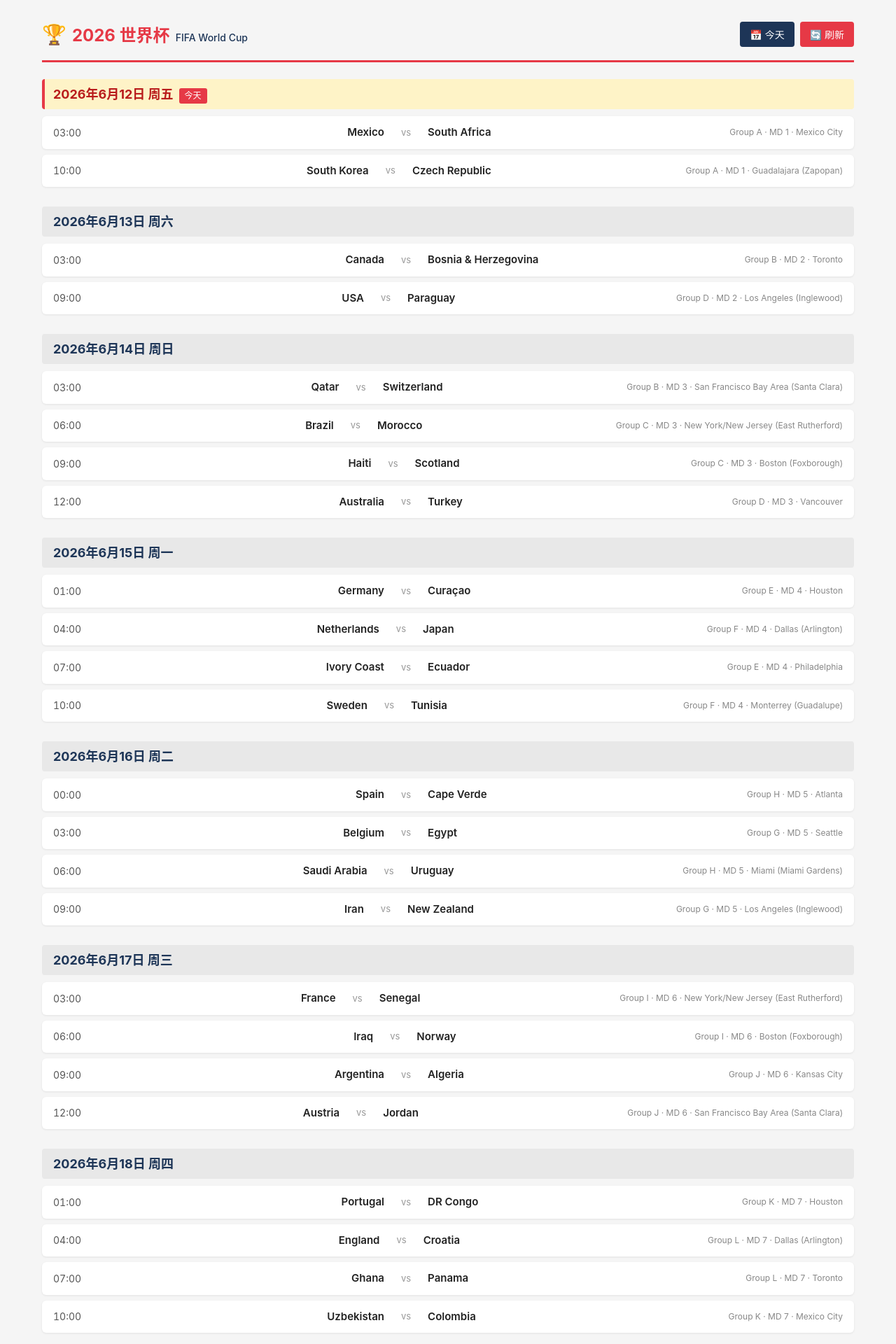
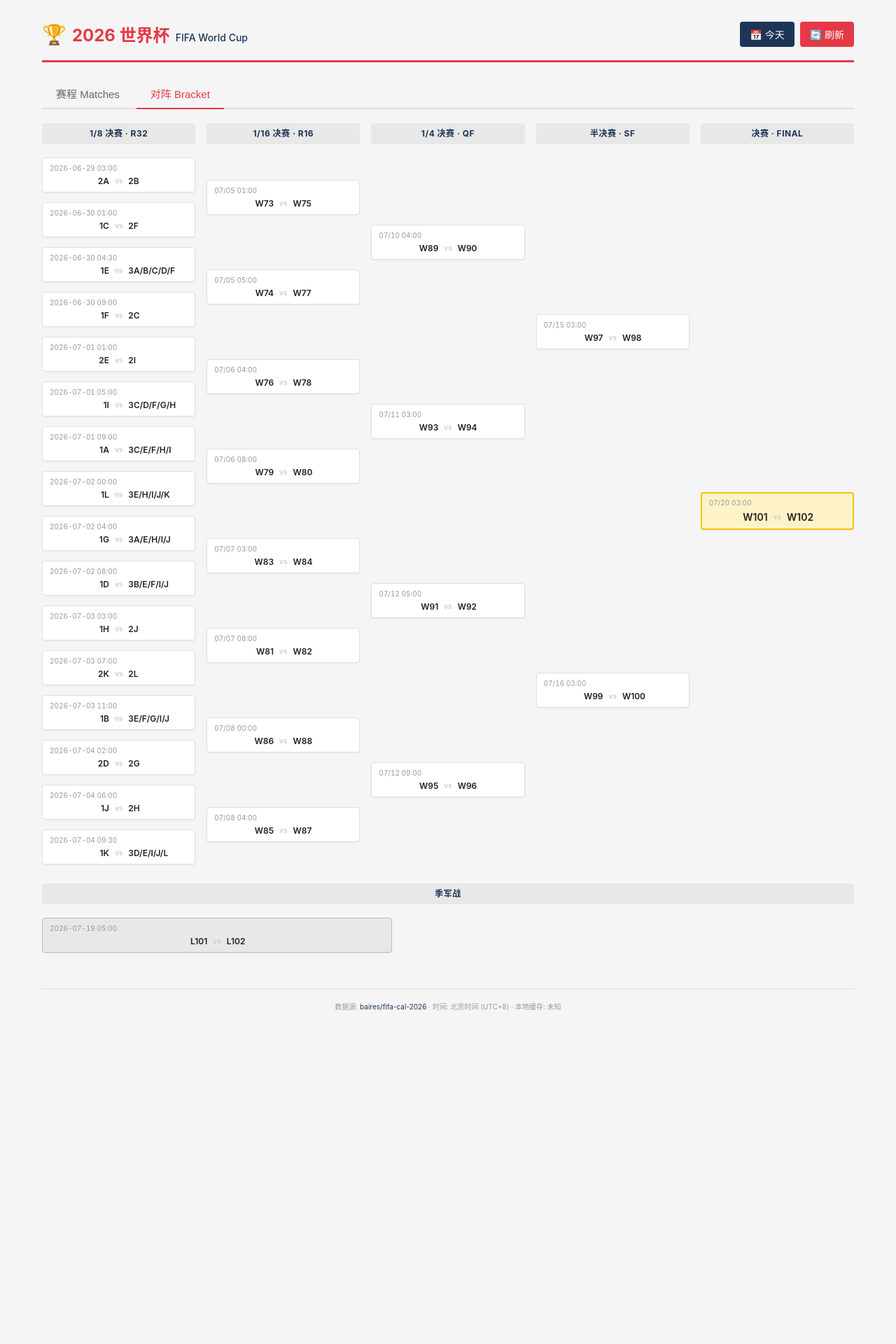
Before and after one commit to tjqiulu/2026worldCupCoverage, a Flask app: page / in a window 1280 px wide. Shown: the top 1920 px of the page at 70% size. After the commit the page ends 1443 px from the top, so only its background shows below. Run offline with Flask 3, Linux system fonts and the light colour scheme.

Commit message:
feat(2026worldCup): add Bracket view for knockout stage (AGE Plan 003)
User feedback after Plan 002: wanted classic tournament bracket
to easily see group origins and matchup relationships.

UI:
- Tab nav: '赛程 Matches' / '对阵 Bracket' (Bracket is default)
- Bracket view: 5-column CSS grid showing R32 → R16 → QF → SF → Final
- Each column's cards vertically centered via grid-row span math
  (R32=1, R16=2, QF=4, SF=8, Final=16)
- Third place match shown as single column below bracket
- Horizontal scroll on narrow screens
- Final card visually distinct (gold tint), Third card greyed
- 3rd-place match separated visually

Data flow:
- No backend changes — same /api/matches endpoint
- Frontend filters allMatches by stage client-side
- Same Beijing time conversion as Matches view
- Click '今天' auto-switches to Matches view then scrolls

Verified:
- 39/39 pytest pass
- All 4 endpoints 200 OK
- Bracket data: 16 R32 + 8 R16 + 4 QF + 2 SF + 1 Final + 1 Third = 32
- JS syntax OK (node --check)
- Grid-row assignments validated via simulation

Closes Plan 003.

```diff
--- a/2026worldCupCoverage/src/static/css/main.css
+++ b/2026worldCupCoverage/src/static/css/main.css
@@ -223,3 +223,183 @@ footer a {
 footer a:hover {
     text-decoration: underline;
 }
+
+/* === Plan 003: Tabs + Bracket === */
+
+.tabs {
+    display: flex;
+    gap: 4px;
+    margin-bottom: 20px;
+    border-bottom: 2px solid #e0e0e0;
+}
+
+.tab {
+    padding: 10px 20px;
+    background: transparent;
+    color: #666;
+    border: none;
+    border-radius: 4px 4px 0 0;
+    cursor: pointer;
+    font-size: 15px;
+    font-weight: 500;
+    margin-bottom: -2px;
+    border-bottom: 2px solid transparent;
+    transition: color 0.15s, border-color 0.15s, background 0.15s;
+}
+
+.tab:hover:not(.active) {
+    background: #f0f0f0;
+    color: #333;
+}
+
+.tab.active {
+    color: #E63946;
+    border-bottom-color: #E63946;
+    background: transparent;
+    cursor: default;
+}
+
+.view {
+    display: none;
+}
+
+.view.active {
+    display: block;
+}
+
+/* Bracket grid */
+.bracket-wrapper {
+    overflow-x: auto;
+    padding-bottom: 8px;
+}
+
+.bracket-labels {
+    display: grid;
+    grid-template-columns: repeat(5, minmax(150px, 1fr));
+    gap: 0 16px;
+    padding: 0 0 8px;
+    min-width: 750px;
+}
+
+.bracket-labels .label {
+    text-align: center;
+    font-size: 12px;
+    font-weight: 700;
+    color: #1D3557;
+    text-transform: uppercase;
+    letter-spacing: 0.5px;
+    padding: 6px 0;
+    background: #e8e8e8;
+    border-radius: 4px;
+}
+
+.bracket {
+    display: grid;
+    grid-template-columns: repeat(5, minmax(150px, 1fr));
+    grid-auto-rows: 56px;
+    gap: 8px 16px;
+    min-width: 750px;
+    padding: 8px 0;
+}
+
+.bracket-card {
+    background: white;
+    border: 1px solid #e0e0e0;
+    border-radius: 4px;
+    padding: 6px 10px;
+    display: flex;
+    flex-direction: column;
+    justify-content: center;
+    font-size: 12px;
+    box-shadow: 0 1px 2px rgba(0, 0, 0, 0.05);
+    align-self: center;
+    min-height: 50px;
+    overflow: hidden;
+}
+
+.bracket-card:hover {
+    box-shadow: 0 2px 6px rgba(0, 0, 0, 0.12);
+    transform: translateY(-1px);
+    transition: box-shadow 0.15s, transform 0.15s;
+}
+
+.bracket-card .bc-date {
+    color: #999;
+    font-size: 10px;
+    margin-bottom: 2px;
+    font-variant-numeric: tabular-nums;
+}
+
+.bracket-card .bc-teams {
+    display: flex;
+    justify-content: space-between;
+    align-items: center;
+    gap: 6px;
+    font-weight: 600;
+    color: #222;
+}
+
+.bracket-card .bc-team {
+    flex: 1;
+    overflow: hidden;
+    text-overflow: ellipsis;
+    white-space: nowrap;
+}
+
+.bracket-card .bc-team.home {
+    text-align: right;
+}
+
+.bracket-card .bc-vs {
+    color: #ccc;
+    font-size: 10px;
+    padding: 0 2px;
+    flex-shrink: 0;
+}
+
+.bracket-card .bc-venue {
+    color: #aaa;
+    font-size: 10px;
+    margin-top: 2px;
+    overflow: hidden;
+    text-overflow: ellipsis;
+    white-space: nowrap;
+}
+
+.bracket-card.final {
+    background: #FEF3C7;
+    border-color: #F1C40F;
+    border-width: 2px;
+}
+
+.bracket-card.final .bc-teams {
+    font-size: 14px;
+}
+
+.bracket-card.third {
+    background: #e8e8e8;
+    border-color: #bbb;
+}
+
+.bracket-single-col {
+    display: grid;
+    grid-template-columns: minmax(300px, 500px);
+    grid-auto-rows: 56px;
+    gap: 8px;
+    margin-top: 8px;
+    min-width: 300px;
+}
+
+.bracket-single-col .bracket-card {
+    grid-row: span 1;
+}
+
+@media (max-width: 640px) {
+    .tabs {
+        gap: 2px;
+    }
+    .tab {
+        padding: 8px 12px;
+        font-size: 13px;
+    }
+}
--- a/2026worldCupCoverage/src/static/js/main.js
+++ b/2026worldCupCoverage/src/static/js/main.js
@@ -39,7 +39,8 @@ function todayBeijing() {
     return beijingDateStr(new Date().toISOString());
 }
 
-const matchesContainer = document.getElementById('matches-container');
+const matchesContainer = document.getElementById('matches-view');
+const bracketContainer = document.getElementById('bracket-view');
 const refreshBtn = document.getElementById('refresh-btn');
 const todayBtn = document.getElementById('today-btn');
 const cacheInfo = document.getElementById('cache-info');
@@ -47,15 +48,22 @@ const cacheInfo = document.getElementById('cache-info');
 let allMatches = [];
 
 async function loadMatches() {
-    matchesContainer.innerHTML = '<p class="loading">加载中 Loading...</p>';
+    const showLoading = () => {
+        matchesContainer.innerHTML = '<p class="loading">加载中 Loading...</p>';
+        bracketContainer.innerHTML = '<p class="loading">加载中 Loading...</p>';
+    };
+    showLoading();
     try {
         const resp = await fetch('/api/matches');
         if (!resp.ok) throw new Error(`HTTP ${resp.status}`);
         allMatches = await resp.json();
         renderMatches(allMatches);
+        renderBracket(allMatches);
         scrollToToday();
     } catch (e) {
-        matchesContainer.innerHTML = `<p class="error">加载失败: ${escapeHtml(e.message)}</p>`;
+        const errHtml = `<p class="error">加载失败: ${escapeHtml(e.message)}</p>`;
+        matchesContainer.innerHTML = errHtml;
+        bracketContainer.innerHTML = errHtml;
     }
 }
 
@@ -146,6 +154,115 @@ function scrollToToday() {
     }
 }
 
+// === Plan 003: Tabs + Bracket ===
+
+const STAGE_LABELS = {
+    r32: '1/8 决赛 · R32',
+    r16: '1/16 决赛 · R16',
+    qf: '1/4 决赛 · QF',
+    sf: '半决赛 · SF',
+    final: '决赛 · Final',
+    third: '季军战',
+};
+
+// Row span for each stage in the bracket grid (R32 row count = 16)
+// R32 = 1, R16 = 2, QF = 4, SF = 8, Final = 16
+const STAGE_ROW_SPAN = { r32: 1, r16: 2, qf: 4, sf: 8, final: 16 };
+
+function renderBracket(matches) {
+    if (!matches.length) {
+        bracketContainer.innerHTML = '<p class="empty">暂无淘汰赛数据</p>';
+        return;
+    }
+
+    const stages = {
+        r32: [],
+        r16: [],
+        qf: [],
+        sf: [],
+        final: [],
+    };
+    const third = [];
+    for (const m of matches) {
+        if (m.stage in stages) stages[m.stage].push(m);
+        else if (m.stage === 'third') third.push(m);
+    }
+    for (const k of Object.keys(stages)) {
+        stages[k].sort((a, b) => a.date_utc.localeCompare(b.date_utc));
+    }
+    third.sort((a, b) => a.date_utc.localeCompare(b.date_utc));
+
+    const stageOrder = ['r32', 'r16', 'qf', 'sf', 'final'];
+
+    let html = '<div class="bracket-wrapper">';
+
+    // Column labels
+    html += '<div class="bracket-labels">';
+    for (const stage of stageOrder) {
+        html += `<div class="label">${escapeHtml(STAGE_LABELS[stage])}</div>`;
+    }
+    html += '</div>';
+
+    // Bracket grid
+    html += '<div class="bracket">';
+    for (const stage of stageOrder) {
+        const ms = stages[stage];
+        const rowSpan = STAGE_ROW_SPAN[stage];
+        ms.forEach((m, i) => {
+            const rowStart = i * rowSpan + 1;
+            html += renderBracketCard(m, stage, rowStart, rowSpan);
+        });
+    }
+    html += '</div>';
+
+    // Third place match (single column)
+    if (third.length) {
+        html += '<div class="bracket-labels" style="margin-top: 16px;">';
+        html += `<div class="label" style="grid-column: 1 / -1;">${escapeHtml(STAGE_LABELS.third)}</div>`;
+        html += '</div>';
+        html += '<div class="bracket-single-col">';
+        third.forEach(m => {
+            html += renderBracketCard(m, 'third', 1, 1);
+        });
+        html += '</div>';
+    }
+
+    html += '</div>';
+    bracketContainer.innerHTML = html;
+}
+
+function renderBracketCard(m, stage, rowStart, rowSpan) {
+    const time = beijingTimeStr(m.date_utc);
+    const date = beijingDateStr(m.date_utc);
+    const home = m.home?.name || '?';
+    const away = m.away?.name || '?';
+    const venue = m.venue?.name || '';
+    // For R32 use full date, for later rounds use shorter "7/04" format
+    const dateLabel = stage === 'r32' || stage === 'third' ? date : date.substring(5).replace('-', '/');
+    return `<div class="bracket-card ${stage}" style="grid-row: ${rowStart} / span ${rowSpan};"
+                data-id="${escapeHtml(m.match_id)}" title="${escapeHtml(home + ' vs ' + away + ' · ' + date + ' ' + time + ' · ' + venue)}">
+        <div class="bc-date">${escapeHtml(dateLabel)} ${escapeHtml(time)}</div>
+        <div class="bc-teams">
+            <div class="bc-team home">${escapeHtml(home)}</div>
+            <div class="bc-vs">vs</div>
+            <div class="bc-team away">${escapeHtml(away)}</div>
+        </div>
+    </div>`;
+}
+
+function showTab(name) {
+    document.querySelectorAll('.tab').forEach(t => {
+        t.classList.toggle('active', t.dataset.tab === name);
+    });
+    document.querySelectorAll('.view').forEach(v => {
+        v.classList.toggle('active', v.id === `${name}-view`);
+    });
+}
+
+document.querySelectorAll('.tab').forEach(btn => {
+    btn.addEventListener('click', () => showTab(btn.dataset.tab));
+});
+
 async function refreshData() {
     refreshBtn.disabled = true;
     const original = refreshBtn.textContent;
@@ -168,6 +285,9 @@ async function refreshData() {
 }
 
 refreshBtn.addEventListener('click', refreshData);
-todayBtn.addEventListener('click', scrollToToday);
+todayBtn.addEventListener('click', () => {
+    showTab('matches');
+    setTimeout(scrollToToday, 50);
+});
 
 loadMatches();
--- a/2026worldCupCoverage/src/templates/index.html
+++ b/2026worldCupCoverage/src/templates/index.html
@@ -18,9 +18,21 @@
             <button id="refresh-btn" title="重新拉取数据">🔄 刷新</button>
         </div>
     </header>
-    <main id="matches-container">
-        <p class="loading">加载中 Loading...</p>
+
+    <nav class="tabs">
+        <button class="tab" data-tab="matches">赛程 Matches</button>
+        <button class="tab active" data-tab="bracket">对阵 Bracket</button>
+    </nav>
+
+    <main>
+        <div id="matches-view" class="view">
+            <p class="loading">加载中 Loading...</p>
+        </div>
+        <div id="bracket-view" class="view active">
+            <p class="loading">加载中 Loading...</p>
+        </div>
     </main>
+
     <footer>
         <small>数据源: <a href="https://github.com/baires/fifa-cal-2026" target="_blank">baires/fifa-cal-2026</a> · 时间: 北京时间 (UTC+8) · 本地缓存: <span id="cache-info">未知</span></small>
     </footer>
```
Also changed, not shown: 2026worldCupCoverage/docs/plans/003-bracket-view.md (added, +99 -0 lines).
